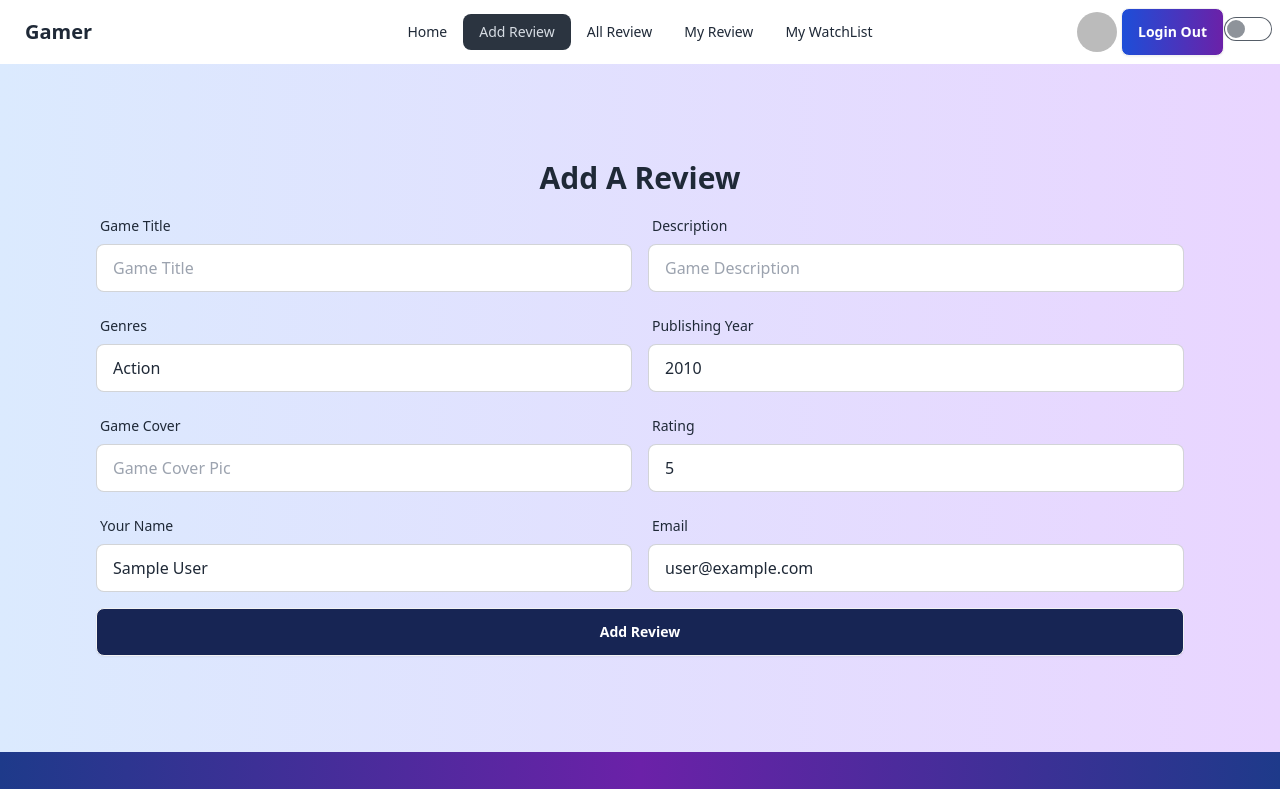
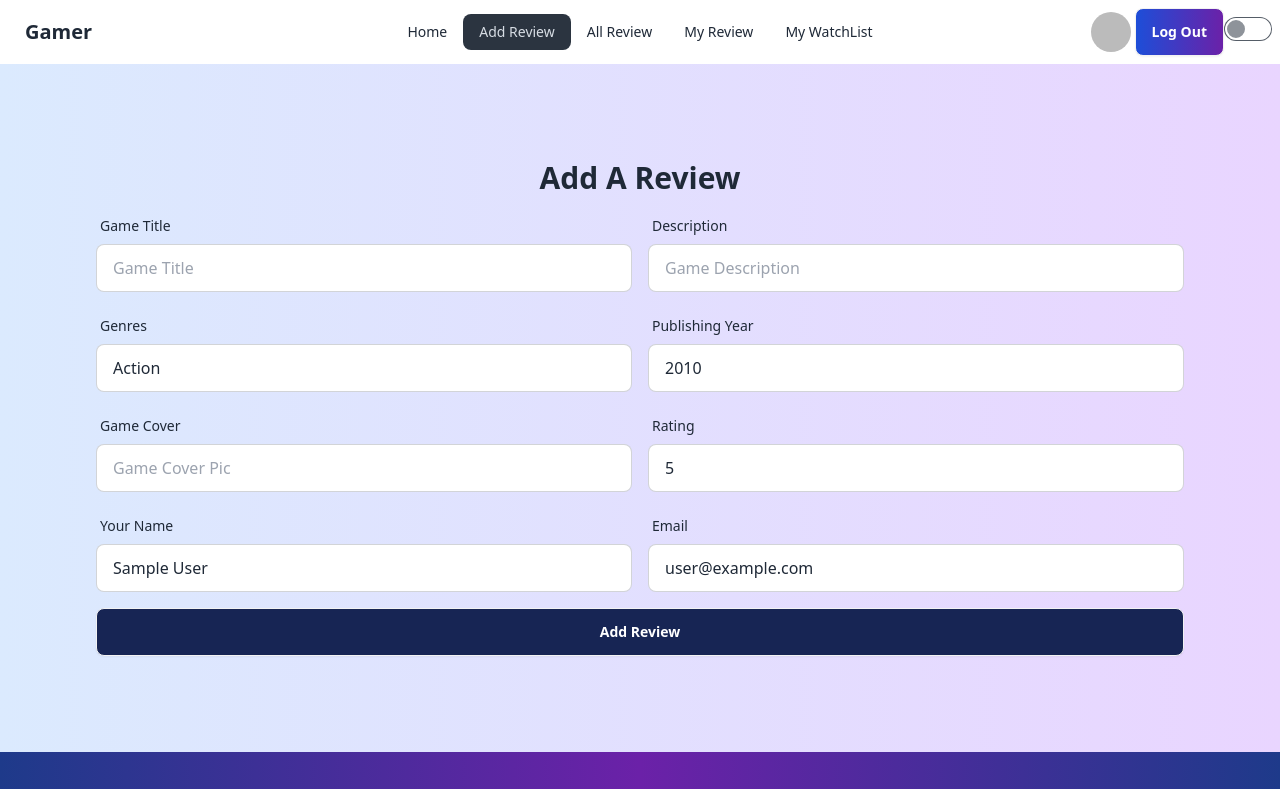
Before and after one commit to Saidur289/Gaming-Website, a React (Vite) app: page /addReview in a window 1280 px wide. Shown: the top 789 px of the page. Built offline with nearby package versions, Linux system fonts and the light colour scheme; no server answers; sample sign-in values are in the browser's storage.

Commit message:
added some style

```diff
--- a/src/components/Navbar.jsx
+++ b/src/components/Navbar.jsx
@@ -97,7 +97,7 @@ const Navbar = () => {
 
               {" "}
               <button onClick={handleLogOut} className="btn bg-gradient-to-r from-blue-700 to-purple-800 text-white">
-                Login Out
+                Log Out
               </button>
 
           </div>
```
